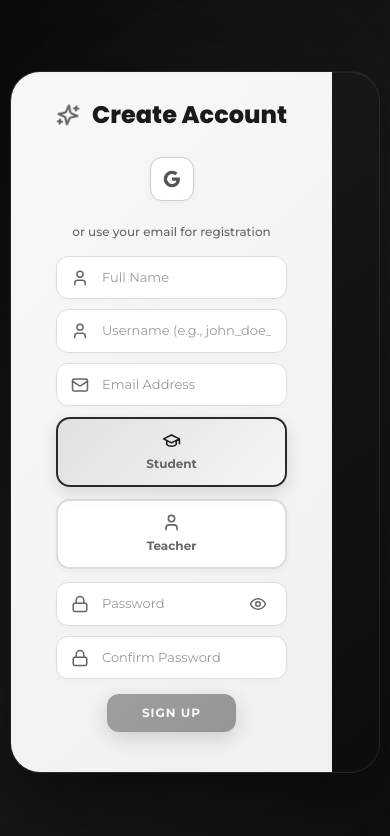
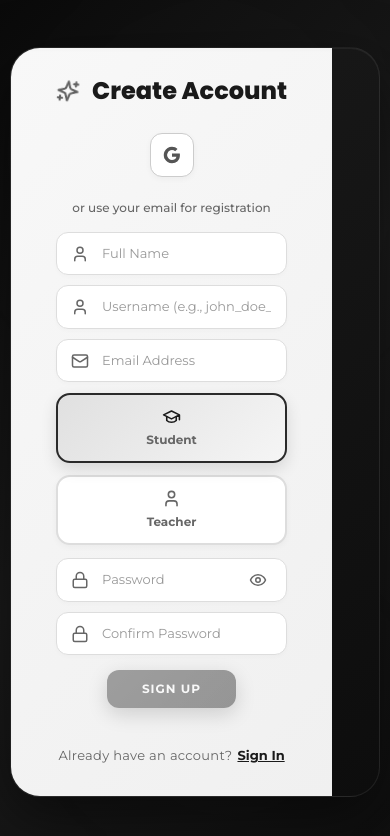
Before and after one commit to Sagar-Singh-Airee/Study-Gloqe, a React (Vite) app: page /auth in a window 390 px wide. Shown: the top 836 px of the page. Built offline with nearby package versions, Linux system fonts and the light colour scheme; no server answers; what agora-rtc-sdk-ng would draw is missing.

Commit message:
Done with making it mobile responsive

```diff
--- a/src/features/auth/pages/AuthPage.jsx
+++ b/src/features/auth/pages/AuthPage.jsx
@@ -480,6 +480,11 @@ const AuthPage = () => {
                         >
                             {signUpLoading ? <div className="spinner" /> : "Sign Up"}
                         </button>
+
+                        <div className="mobile-toggle">
+                            <p>Already have an account?</p>
+                            <button type="button" onClick={toggleMode}>Sign In</button>
+                        </div>
                     </form>
                 </div>
 
@@ -558,6 +563,11 @@ const AuthPage = () => {
                         <button type="submit" className="submit-btn" disabled={signInLoading}>
                             {signInLoading ? <div className="spinner" /> : "Sign In"}
                         </button>
+
+                        <div className="mobile-toggle">
+                            <p>Don't have an account?</p>
+                            <button type="button" onClick={toggleMode}>Sign Up</button>
+                        </div>
                     </form>
                 </div>
 
--- a/src/features/auth/styles/AuthPage.css
+++ b/src/features/auth/styles/AuthPage.css
@@ -982,3 +982,37 @@
         height: 44px;
     }
 }
+
+/* ==================== MOBILE TOGGLE ==================== */
+.mobile-toggle {
+    display: none;
+    margin-top: 20px;
+    text-align: center;
+    width: 100%;
+}
+
+.mobile-toggle p {
+    color: #666;
+    margin: 0 0 5px 0;
+    font-size: 13px;
+    display: inline-block;
+}
+
+.mobile-toggle button {
+    background: none;
+    border: none;
+    color: #1a1a1a;
+    font-weight: 700;
+    cursor: pointer;
+    font-size: 13px;
+    margin-left: 5px;
+    text-decoration: underline;
+    display: inline-block;
+    padding: 0;
+}
+
+@media (max-width: 768px) {
+    .mobile-toggle {
+        display: block;
+    }
+}
--- a/src/features/student/components/dashboard/ClassesSection.jsx
+++ b/src/features/student/components/dashboard/ClassesSection.jsx
@@ -109,7 +109,7 @@ const ClassesSection = () => {
 
     return (
         <div className="min-h-screen bg-gradient-to-br from-gray-50 via-white to-blue-50/30">
-            <div className="max-w-7xl mx-auto px-6 py-10">
+            <div className="max-w-7xl mx-auto px-4 sm:px-6 py-6 sm:py-10">
                 {/* Header */}
                 <div className="flex flex-col sm:flex-row items-start sm:items-center justify-between mb-10 gap-4">
                     <div>
@@ -131,11 +131,11 @@ const ClassesSection = () => {
 
                 {/* Classes Grid */}
                 {loading && classes.length === 0 ? (
-                    <div className="grid md:grid-cols-2 lg:grid-cols-3 gap-6">
+                    <div className="grid grid-cols-1 sm:grid-cols-2 lg:grid-cols-3 gap-6">
                         {[1, 2, 3].map((i) => <ClassSkeleton key={i} />)}
                     </div>
                 ) : classes.length > 0 ? (
-                    <div className="grid md:grid-cols-2 lg:grid-cols-3 gap-6">
+                    <div className="grid grid-cols-1 sm:grid-cols-2 lg:grid-cols-3 gap-6">
                         {classes.map((classItem, idx) => {
                             const theme = CLASS_THEMES[idx % CLASS_THEMES.length];
 
--- a/src/features/student/components/dashboard/DocumentsSection.jsx
+++ b/src/features/student/components/dashboard/DocumentsSection.jsx
@@ -592,7 +592,7 @@ const DocumentsSection = () => {
             {/* Subtle background */}
             <div className="fixed inset-0 -z-10 bg-gradient-to-br from-white via-teal-50/20 to-blue-50/20" />
 
-            <div className="max-w-7xl mx-auto px-6 py-8">
+            <div className="max-w-7xl mx-auto px-4 sm:px-6 py-6 sm:py-8">
                 {/* Header */}
                 <div className="mb-8">
                     <div className="flex items-center justify-between mb-6">
@@ -731,7 +731,7 @@ const DocumentsSection = () => {
                             initial={{ opacity: 0 }}
                             animate={{ opacity: 1 }}
                             exit={{ opacity: 0 }}
-                            className="grid grid-cols-3 gap-4"
+                            className="grid grid-cols-1 sm:grid-cols-2 lg:grid-cols-3 gap-4"
                         >
                             {Object.entries(folderStats).length > 0 ? (
                                 Object.entries(folderStats).map(([subject, stats], idx) =>
@@ -760,7 +760,7 @@ const DocumentsSection = () => {
                             initial={{ opacity: 0 }}
                             animate={{ opacity: 1 }}
                             exit={{ opacity: 0 }}
-                            className={viewMode === 'grid' ? 'grid grid-cols-2 gap-3' : 'space-y-2.5'}
+                            className={viewMode === 'grid' ? 'grid grid-cols-1 sm:grid-cols-2 lg:grid-cols-3 gap-3' : 'space-y-2.5'}
                         >
                             {filteredDocuments.length > 0 ? (
                                 filteredDocuments.map((doc, idx) => renderDocumentCard(doc, idx))
--- a/src/features/student/components/dashboard/OverviewSection.jsx
+++ b/src/features/student/components/dashboard/OverviewSection.jsx
@@ -91,7 +91,7 @@ const OverviewSection = ({
                 </div>
 
                 {/* 4 STEPS – bigger with hover pop-up */}
-                <div className="grid grid-cols-1 md:grid-cols-4 gap-6">
+                <div className="grid grid-cols-1 sm:grid-cols-2 md:grid-cols-4 gap-4 md:gap-6">
                     <StepCard
                         number="01"
                         title="Upload"
@@ -157,7 +157,7 @@ const OverviewSection = ({
             </section>
 
             {/* MAIN GRID */}
-            <section className="grid grid-cols-1 lg:grid-cols-3 gap-8">
+            <section className="grid grid-cols-1 lg:grid-cols-3 gap-6 md:gap-8">
                 {/* LEFT: PRIMARY ACTION */}
                 <motion.div variants={itemVariants} className="lg:col-span-1">
                     <div className="h-full rounded-[24px] border border-slate-200 bg-white p-1 shadow-sm">
@@ -362,7 +362,7 @@ const StepCard = ({ number, title, desc, icon: Icon, onClick, isActive, accent }
             transition={{ type: 'spring', stiffness: 300, damping: 20 }}
             className="group relative w-full rounded-2xl border border-slate-800 bg-gradient-to-br from-slate-950 to-slate-900 p-[1px] text-left min-h-[180px]"
         >
-            <div className="h-full rounded-2xl bg-gradient-to-br from-slate-900/90 to-black/90 px-6 py-6 flex flex-col justify-between">
+            <div className="h-full rounded-2xl bg-gradient-to-br from-slate-900/90 to-black/90 px-4 py-4 md:px-6 md:py-6 flex flex-col justify-between">
                 <div className="pointer-events-none absolute inset-0 rounded-2xl opacity-40 group-hover:opacity-70 transition-opacity"
                     style={{ boxShadow: '0 0 18px rgba(45, 212, 191, 0.25)' }} />
                 <div className="relative z-10 flex flex-col gap-4">
--- a/src/features/student/components/dashboard/QuizzesSection.jsx
+++ b/src/features/student/components/dashboard/QuizzesSection.jsx
@@ -213,7 +213,7 @@ const QuizzesSection = () => {
             {/* Subtle background */}
             <div className="fixed inset-0 -z-10 bg-gradient-to-br from-white via-teal-50/20 to-blue-50/20" />
 
-            <div className="max-w-7xl mx-auto px-6 py-8">
+            <div className="max-w-7xl mx-auto px-4 sm:px-6 py-4 md:py-8">
                 {/* Compact Header */}
                 <div className="mb-8">
                     <div className="flex items-center gap-3 mb-6">
@@ -282,7 +282,7 @@ const QuizzesSection = () => {
                             <Sparkles size={16} className="text-teal-600" strokeWidth={2.5} />
                             <h3 className="text-sm font-bold text-slate-900">Generate New Quiz</h3>
                         </div>
-                        <div className="grid grid-cols-3 gap-3">
+                        <div className="grid grid-cols-1 sm:grid-cols-2 lg:grid-cols-3 gap-3 md:gap-4">
                             {documents.slice(0, 6).map((doc) => (
                                 <motion.div
                                     key={doc.id}
@@ -335,7 +335,7 @@ const QuizzesSection = () => {
                 {filteredQuizzes.length > 0 ? (
                     <div>
                         <h3 className="text-sm font-bold text-slate-900 mb-4">Your Quizzes</h3>
-                        <div className="grid grid-cols-3 gap-4">
+                        <div className="grid grid-cols-1 sm:grid-cols-2 lg:grid-cols-3 gap-4">
                             {filteredQuizzes.map((quiz) => {
                                 const subject = quiz.subject || 'General';
                                 const subjectStyle = subjectColors[subject] || subjectColors.default;
```
Also changed, not shown: src/features/landing/pages/LandingPage.jsx (+9 -9 lines), src/features/study/pages/StudySession.jsx (+8 -8 lines), public/logo.svg (deleted), 1 other file (tests, documents, lock files or other folders). Lines whose indentation alone changed are shown as unchanged.
